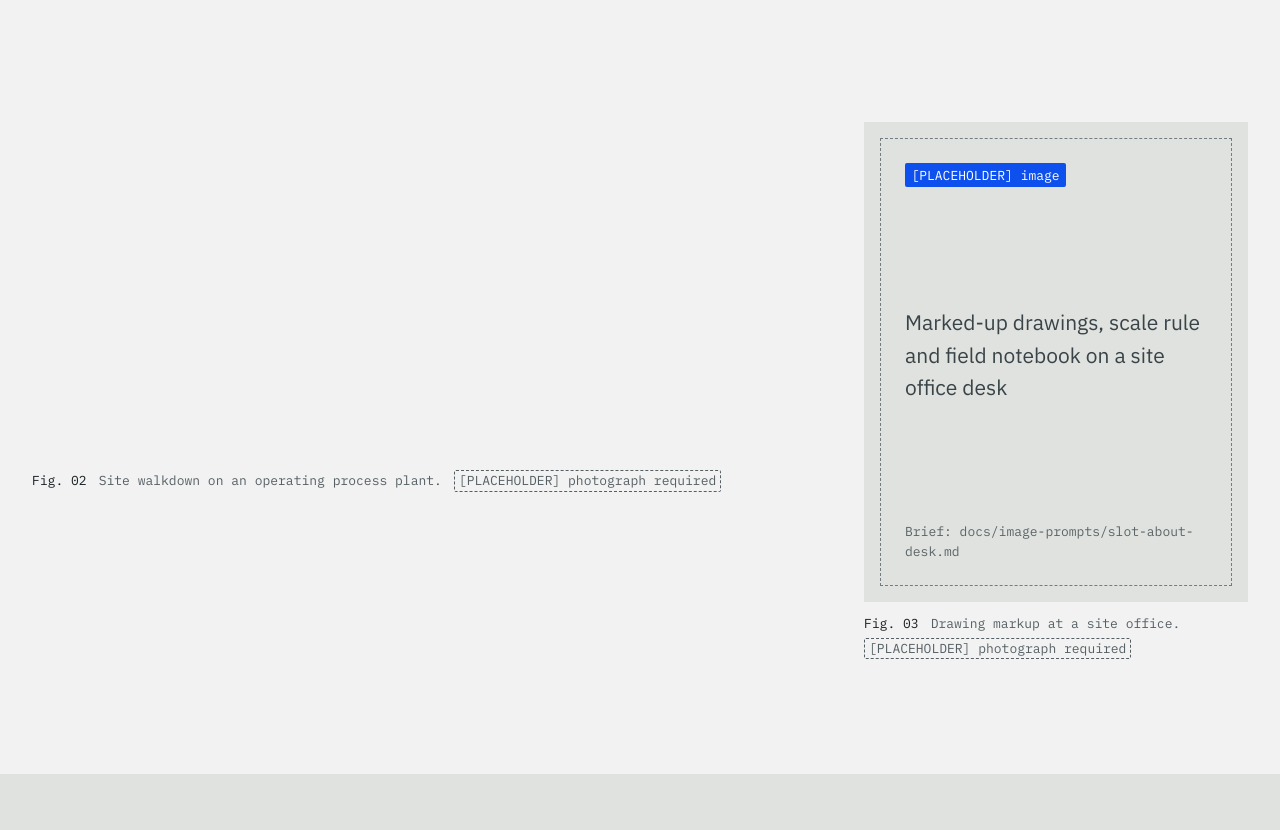
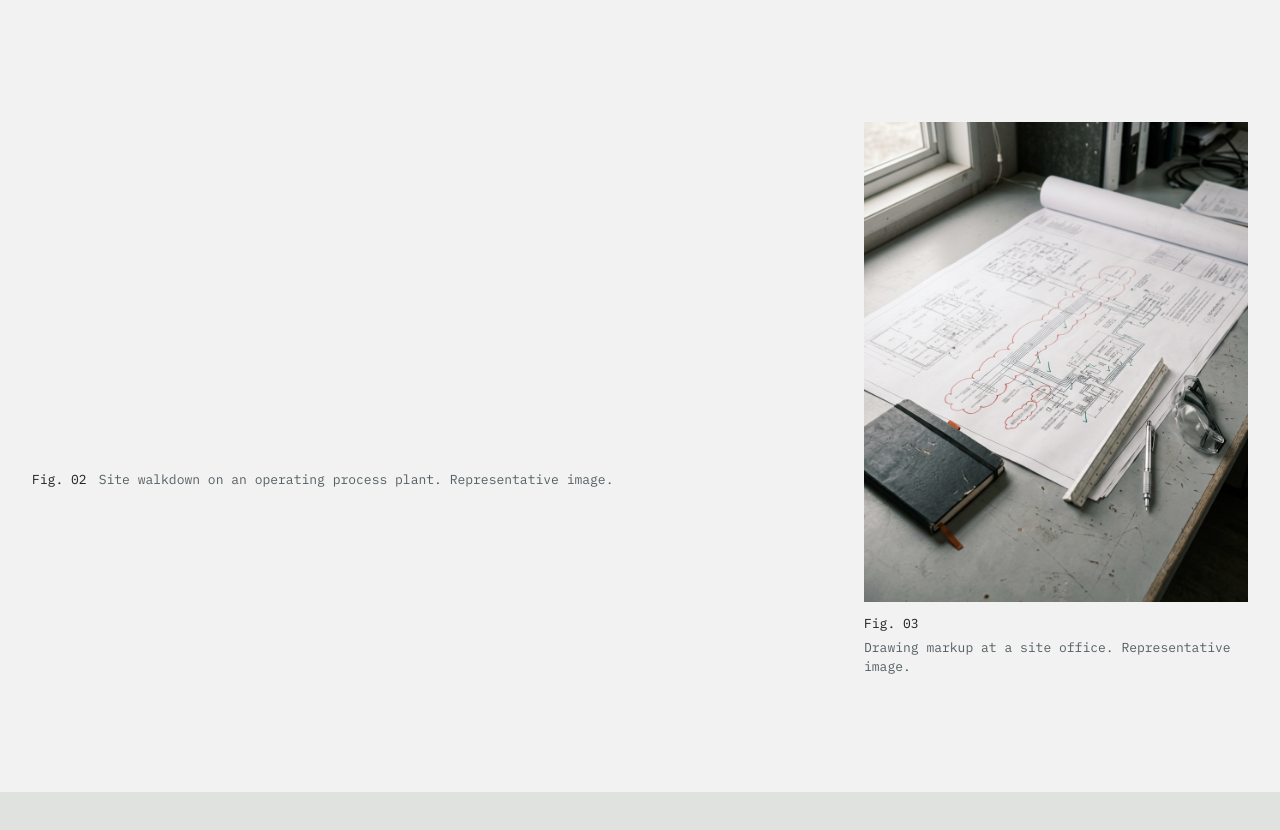
Before and after one commit to jaseeljazc/DeepTsight, a Next.js app: page /about in a window 1280 px wide. Shown: the part 2820-3650 px from the top of the page. Built offline with nearby package versions, Linux system fonts and the light colour scheme; no server answers.

Commit message:
feat: add content source files and approved representative images

```diff
--- a/src/content/source/about.ts
+++ b/src/content/source/about.ts
@@ -44,8 +44,8 @@ export const aboutSource: AboutContent = {
   },
   media: {
     portrait: "img-portrait-founder",
-    site: "slot-about-site",
-    desk: "slot-about-desk",
+    site: "img-about-site",
+    desk: "img-about-desk",
   },
   timeline: [
     {
--- a/src/content/source/home.ts
+++ b/src/content/source/home.ts
@@ -11,7 +11,7 @@ export const homeSource: HomeContent = {
       "Deep technical insight for safer, more reliable and more secure industrial operations.",
     supportingText:
       "DeepTsight combines hands-on control systems and E&I engineering experience with practical OT cybersecurity and reliability thinking to solve complex operational challenges without losing sight of plant availability, lifecycle value or implementation reality.",
-    primaryCta: "Discuss your operational challenge",
+    primaryCta: "Discuss your challenge",
     secondaryCta: "Explore capabilities",
     facts: [
       { label: "Based", value: "Perth, WA. Working Australia-wide" },
@@ -222,6 +222,6 @@ export const homeSource: HomeContent = {
     title: "Talk through an operational challenge",
     supportingText:
       "Speak directly with Deepak Pazhoor about control systems, OT security architecture or plant reliability.",
-    ctaLabel: "Discuss your operational challenge",
+    ctaLabel: "Discuss your challenge",
   },
 };
--- a/src/content/source/media.ts
+++ b/src/content/source/media.ts
@@ -162,6 +162,66 @@ export const mediaRegisterSource: MediaAsset[] = [
     usageRights: GENERATED_RIGHTS,
     approvedForPublic: true,
   },
+  {
+    id: "img-service-control-detail",
+    src: "/images/slot-service-control-detail.jpg",
+    alt: "Gloved hand holding a test probe to terminal strips in a marshalling cabinet, with a loop check sheet on a clipboard",
+    caption: "Marshalling cabinet during loop checking. Representative image.",
+    width: 1264,
+    height: 848,
+    source: GENERATED_SOURCE,
+    licence: GENERATED_LICENCE,
+    usageRights: GENERATED_RIGHTS,
+    approvedForPublic: true,
+  },
+  {
+    id: "img-service-cyber-detail",
+    src: "/images/slot-service-cyber-detail.jpg",
+    alt: "Engineer marking up a network architecture drawing in red pen at a desk",
+    caption: "Zone and conduit drawing under review. Representative image.",
+    width: 1264,
+    height: 848,
+    source: GENERATED_SOURCE,
+    licence: GENERATED_LICENCE,
+    usageRights: GENERATED_RIGHTS,
+    approvedForPublic: true,
+  },
+  {
+    id: "img-service-idmz-detail",
+    src: "/images/slot-service-idmz-detail.jpg",
+    alt: "Closed grey communications cabinet on a switchroom wall, with cable looms entering from below",
+    caption: "Boundary network cabinet in a site switchroom. Representative image.",
+    width: 1264,
+    height: 848,
+    source: GENERATED_SOURCE,
+    licence: GENERATED_LICENCE,
+    usageRights: GENERATED_RIGHTS,
+    approvedForPublic: true,
+  },
+  {
+    id: "img-about-site",
+    src: "/images/slot-about-site.jpg",
+    alt: "Engineer in high-visibility workwear and hard hat walking a grated walkway beside a pipe rack",
+    caption: "Site walkdown on an operating process plant. Representative image.",
+    width: 1264,
+    height: 848,
+    source: GENERATED_SOURCE,
+    licence: GENERATED_LICENCE,
+    usageRights: GENERATED_RIGHTS,
+    approvedForPublic: true,
+  },
+  {
+    id: "img-about-desk",
+    src: "/images/slot-about-desk.jpg",
+    alt: "Drawing marked up in red on a site office desk, with a scale rule, pencil, notebook and safety glasses",
+    caption: "Drawing markup at a site office. Representative image.",
+    width: 896,
+    height: 1200,
+    source: GENERATED_SOURCE,
+    licence: GENERATED_LICENCE,
+    usageRights: GENERATED_RIGHTS,
+    approvedForPublic: true,
+  },
 ];
 
 /*
@@ -170,39 +230,9 @@ export const mediaRegisterSource: MediaAsset[] = [
  */
 export const imageSlotSource: ImageSlot[] = [
   {
-    id: "slot-service-control-detail",
-    subject: "Marshalling cabinet terminal strips during a loop check",
-    caption: "Marshalling cabinet during loop checking.",
-    promptRef: "docs/image-prompts/slot-service-control-detail.md",
-  },
-  {
-    id: "slot-service-cyber-detail",
-    subject: "Engineer marking up a zone and conduit drawing at a site desk",
-    caption: "Zone and conduit drawing under review.",
-    promptRef: "docs/image-prompts/slot-service-cyber-detail.md",
-  },
-  {
-    id: "slot-service-idmz-detail",
-    subject: "Closed communications cabinet in a site switchroom, no legible labels",
-    caption: "Boundary network cabinet in a site switchroom.",
-    promptRef: "docs/image-prompts/slot-service-idmz-detail.md",
-  },
-  {
     id: "slot-service-reliability-detail",
     subject: "Vibration reading taken on a pump bearing housing",
     caption: "Condition monitoring on a pump bearing housing.",
     promptRef: "docs/image-prompts/slot-service-reliability-detail.md",
   },
-  {
-    id: "slot-about-site",
-    subject: "Engineer in PPE walking a process plant pipe rack in early light",
-    caption: "Site walkdown on an operating process plant.",
-    promptRef: "docs/image-prompts/slot-about-site.md",
-  },
-  {
-    id: "slot-about-desk",
-    subject: "Marked-up drawings, scale rule and field notebook on a site office desk",
-    caption: "Drawing markup at a site office.",
-    promptRef: "docs/image-prompts/slot-about-desk.md",
-  },
 ];
--- a/src/content/source/seo.ts
+++ b/src/content/source/seo.ts
@@ -62,7 +62,7 @@ export const seoSource: Record<string, SeoEntry> = {
   "/contact": {
     title: "Contact",
     description:
-      "Discuss your operational challenge directly with the engineer who would do the work. Based in Perth.",
+      "Discuss your challenge directly with the engineer who would do the work. Based in Perth.",
     canonical: "https://deeptsight.com.au/contact",
   },
   "/contact/thank-you": {
--- a/src/content/source/services.ts
+++ b/src/content/source/services.ts
@@ -73,7 +73,7 @@ export const servicesSource: Service[] = [
     relatedSlugs: ["ot-cybersecurity", "it-ot-segregation", "plant-reliability"],
     media: {
       hero: "img-service-control",
-      detail: "slot-service-control-detail",
+      detail: "img-service-control-detail",
     },
     seo: {
       title: "Control systems and E&I engineering",
@@ -162,7 +162,7 @@ export const servicesSource: Service[] = [
     relatedSlugs: ["it-ot-segregation", "control-systems-ei-engineering", "plant-reliability"],
     media: {
       hero: "img-service-cyber",
-      detail: "slot-service-cyber-detail",
+      detail: "img-service-cyber-detail",
     },
     seo: {
       title: "OT cybersecurity and network architecture",
@@ -243,7 +243,7 @@ export const servicesSource: Service[] = [
     relatedSlugs: ["ot-cybersecurity", "control-systems-ei-engineering", "plant-reliability"],
     media: {
       hero: "img-service-idmz",
-      detail: "slot-service-idmz-detail",
+      detail: "img-service-idmz-detail",
     },
     seo: {
       title: "IT/OT segregation and IDMZ architecture",
--- a/src/content/source/site.ts
+++ b/src/content/source/site.ts
@@ -20,7 +20,7 @@ export const siteSource: Site = {
     { label: "Contact", href: "/contact" },
   ],
   ctaLabels: {
-    primary: "Discuss your operational challenge",
+    primary: "Discuss your challenge",
     secondary: "Explore capabilities",
     credentials: "View credentials",
     header: "Discuss a challenge",
```
Also changed, not shown: public/main-images/ChatGPT Image Oct 1, 2026, 02_44_23 PM.png (added), 1 other file (tests, documents, lock files or other folders).
